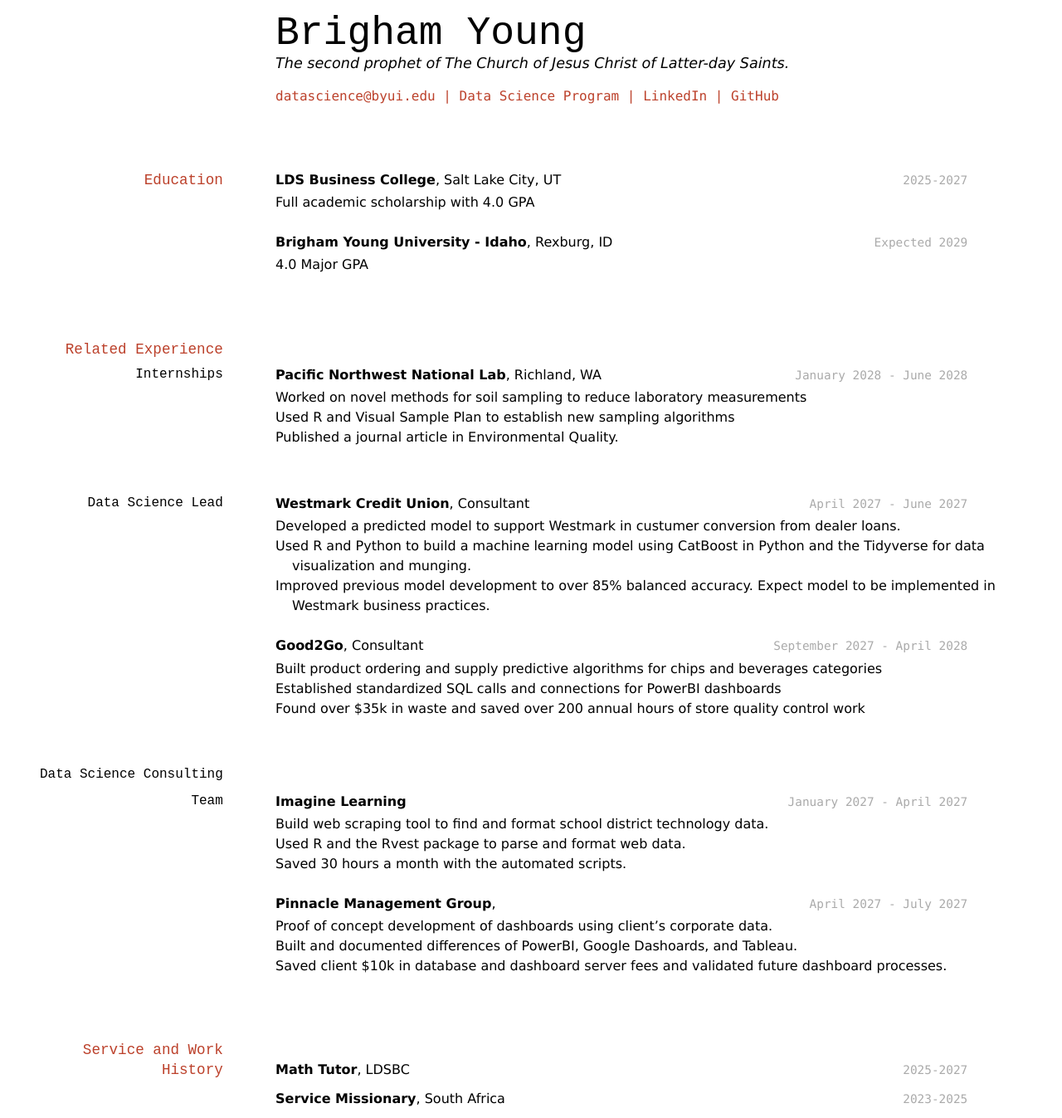
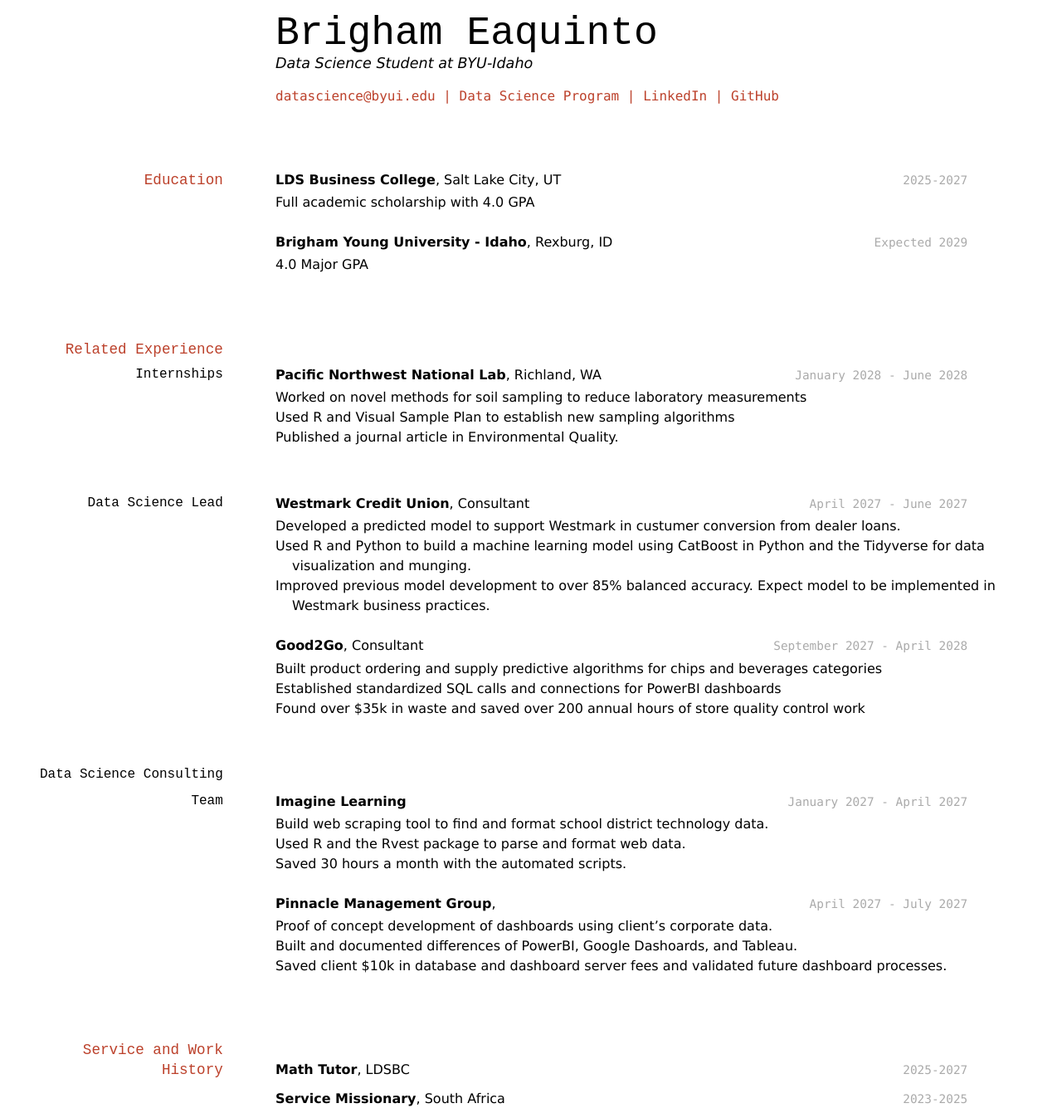
Before and after one commit to Copper-Flame/eaquinto_resume, a Jekyll site: the page built from docs/index.md, in a window 1280 px wide. Shown: the whole page at 83% size. Built offline with Jekyll 4.4.1, drawn with Linux system fonts in a browser that asks for light colours.

Commit message:
Practicing comitting

```diff
--- a/docs/index.md
+++ b/docs/index.md
@@ -2,8 +2,8 @@
 layout: cv
 title: Brigham Young's Resume
 ---
-# Brigham Young
-The second prophet of The Church of Jesus Christ of Latter-day Saints.
+# Brigham Eaquinto
+Data Science Student at BYU-Idaho
 
 <div id="webaddress">
 <a href="datascience@byui.edu">datascience@byui.edu</a>
```
